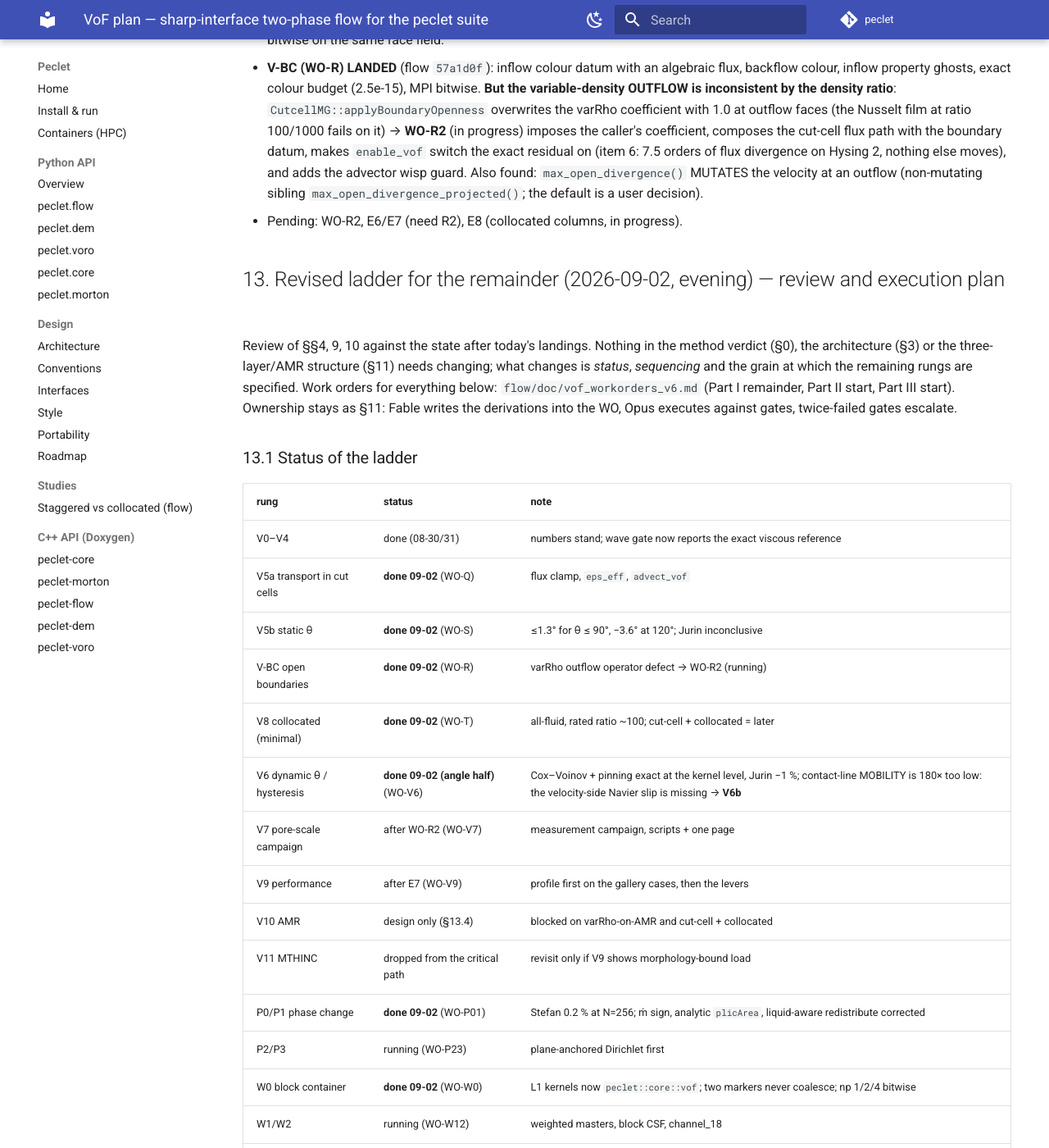
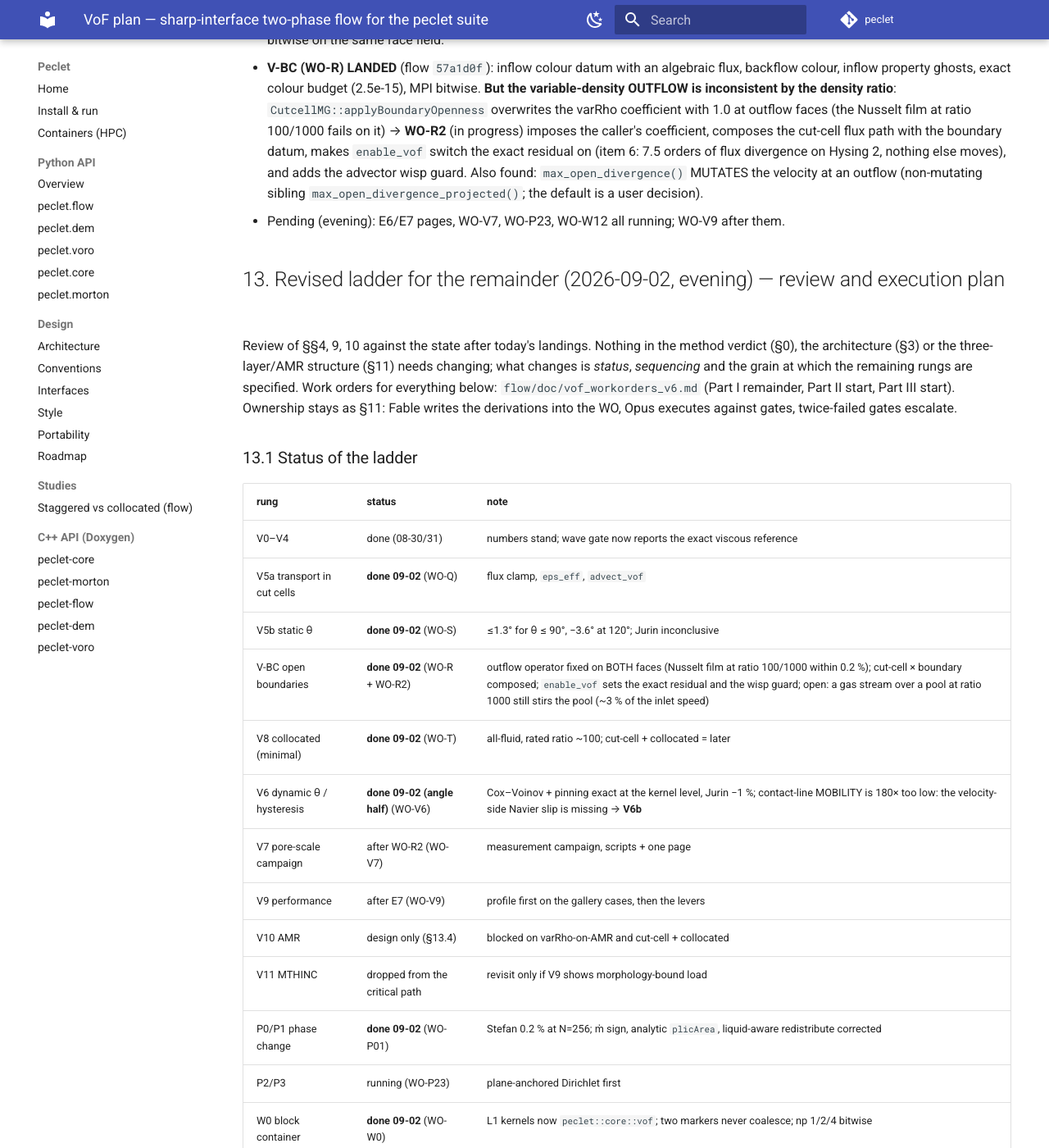
Before and after one commit to computational-chemical-engineering/peclet, an MkDocs documentation site: the page built from docs/VOF_PLAN.md, in a window 1280 px wide and 1400 px high, scrolled down 21186 px. Shown: the whole window at 82% size. Built offline with MkDocs 1.6.1 and Material for MkDocs 9.7.7, drawn with Linux system fonts in a browser that asks for light colours; comment, search, counter and statistics services are not loaded.

Commit message:
VOF_PLAN §13: V-BC complete with WO-R2
Co-Authored-By: Claude Fable 5.1 <noreply@anthropic.com>
Claude-Session: https://claude.ai/code/session_01Qa1K4Gwa3HaM7hQMg4qLqX

```diff
--- a/docs/VOF_PLAN.md
+++ b/docs/VOF_PLAN.md
@@ -1036,7 +1036,7 @@ pattern — the ABC counterpart of the V4 rule).
   orders of flux divergence on Hysing 2, nothing else moves), and adds the advector wisp guard.
   Also found: `max_open_divergence()` MUTATES the velocity at an outflow (non-mutating sibling
   `max_open_divergence_projected()`; the default is a user decision).
-- Pending: WO-R2, E6/E7 (need R2), E8 (collocated columns, in progress).
+- Pending (evening): E6/E7 pages, WO-V7, WO-P23, WO-W12 all running; WO-V9 after them.
 
 ## 13. Revised ladder for the remainder (2026-09-02, evening) — review and execution plan
 
@@ -1054,7 +1054,7 @@ gates, twice-failed gates escalate.
 | V0–V4 | done (08-30/31) | numbers stand; wave gate now reports the exact viscous reference |
 | V5a transport in cut cells | **done 09-02** (WO-Q) | flux clamp, `eps_eff`, `advect_vof` |
 | V5b static θ | **done 09-02** (WO-S) | ≤1.3° for θ ≤ 90°, −3.6° at 120°; Jurin inconclusive |
-| V-BC open boundaries | **done 09-02** (WO-R) | varRho outflow operator defect → WO-R2 (running) |
+| V-BC open boundaries | **done 09-02** (WO-R + WO-R2) | outflow operator fixed on BOTH faces (Nusselt film at ratio 100/1000 within 0.2 %); cut-cell × boundary composed; `enable_vof` sets the exact residual and the wisp guard; open: a gas stream over a pool at ratio 1000 still stirs the pool (~3 % of the inlet speed) |
 | V8 collocated (minimal) | **done 09-02** (WO-T) | all-fluid, rated ratio ~100; cut-cell + collocated = later |
 | V6 dynamic θ / hysteresis | **done 09-02 (angle half)** (WO-V6) | Cox–Voinov + pinning exact at the kernel level, Jurin −1 %; contact-line MOBILITY is 180× too low: the velocity-side Navier slip is missing → **V6b** |
 | V7 pore-scale campaign | after WO-R2 (WO-V7) | measurement campaign, scripts + one page |
```
